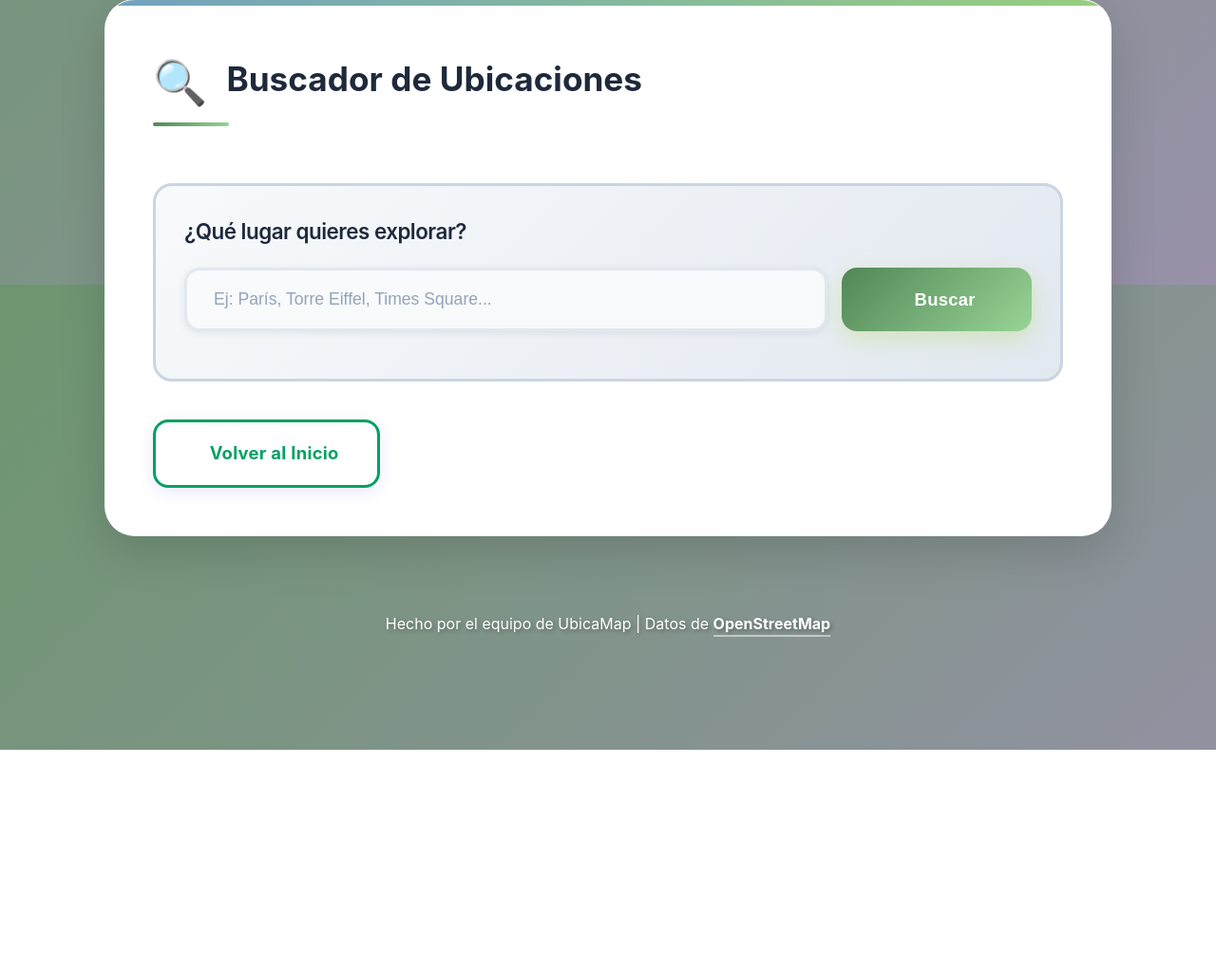
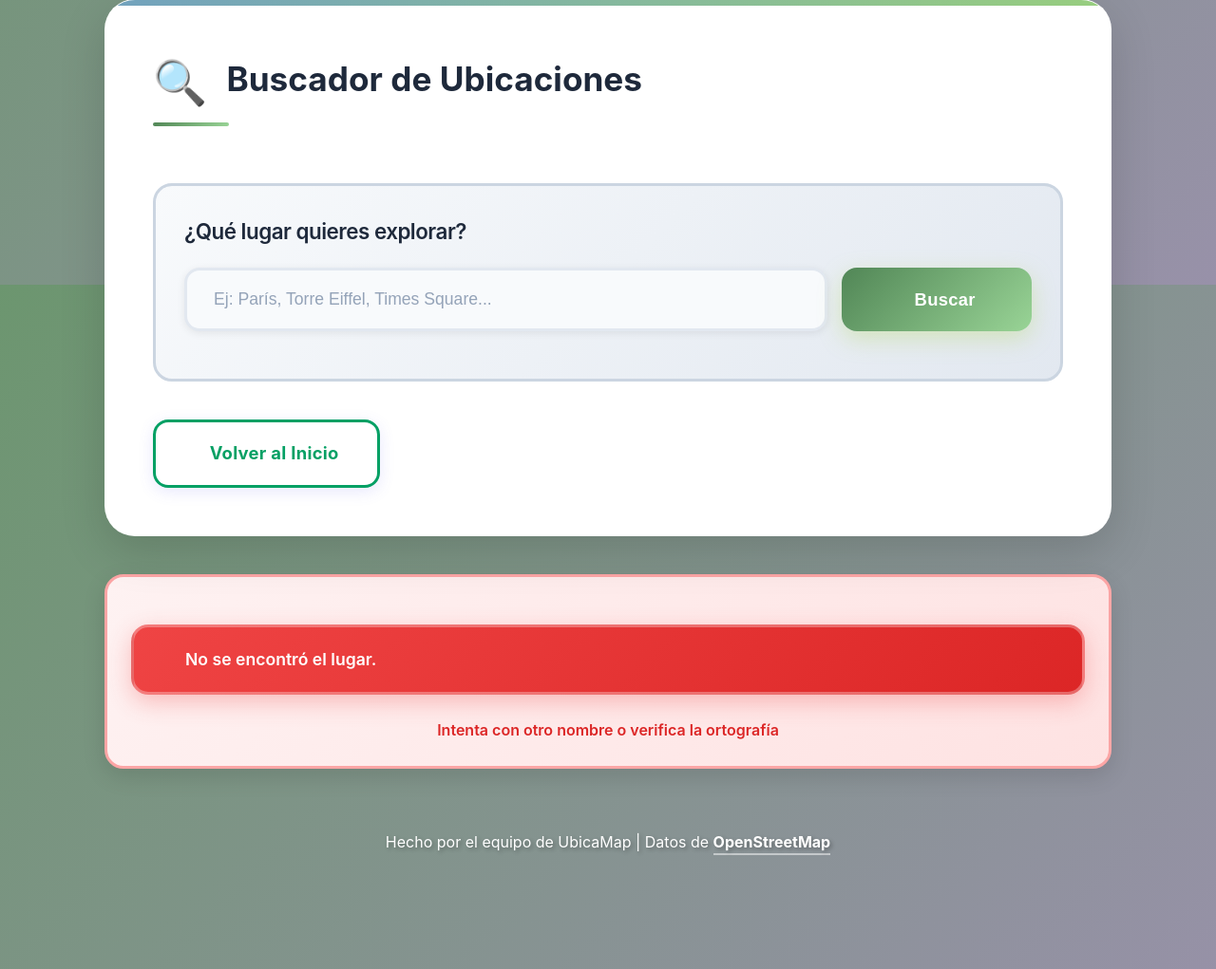
Before and after one commit to CatalinaDM/API_GEOLOCALIZACION, a Flask app: page /buscar in a window 1280 px wide. Shown: the part 500-1521 px from the top of the page at 95% size. Before the commit the page ends 1290 px from the top, so only its background shows below. Run offline with Flask 3, Linux system fonts and the light colour scheme; some libraries are stand-ins or nearby versions.

Commit message:
Se sube cambio en map.html

```diff
--- a/static/style.css
+++ b/static/style.css
@@ -52,7 +52,6 @@ body {
     display: inline-block;
     background: white;
     padding: 30px 50px;
-    position: center;
     border-radius: 25px;
     box-shadow: var(--shadow-xl);
     margin-bottom: 30px;
--- a/templates/map.html
+++ b/templates/map.html
@@ -44,10 +44,19 @@
             </div>
         </div>
 
+        {% if error %}
+        <div class="error-card">
+            <div class="error-message">
+                <span class="icon"></span> {{ error }}
+            </div>
+            <p>Intenta con otro nombre o verifica la ortografía</p>
+        </div>
+        {% endif %}
+
         {% if lat %}
         <div class="card">
             <div class="location-badge">
-                <span class="icon">📍</span> {{ nombre }}
+                <span class="icon"></span> {{ nombre }}
             </div>
 
             <div class="map-wrapper">
@@ -57,20 +66,11 @@
             <div class="map-info">
                 📊 Coordenadas: Lat {{ lat }} | Lon {{ lon }}
             </div>
-
-              {% if error %}
-        <div class="error-card">
-            <div class="error-message">
-                <span"></span> {{ error }}
-            </div>
-            <p>Intenta con otro nombre o verifica la ortografía</p>
-        </div>
-        {% endif %}
         </div>
 
         <script src="https://unpkg.com/leaflet@1.7.1/dist/leaflet.js"></script>
        <script>
-            var map = L.map('map').setView([{{ lat }}, { { lon } }], 13);
+    var map = L.map('map').setView([{{ lat }}, {{ lon }}], 13);
 
     L.tileLayer('https://{s}.tile.openstreetmap.org/{z}/{x}/{y}.png', {
         attribution: '© OpenStreetMap contributors'
```
Lines whose indentation alone changed are shown as unchanged.
